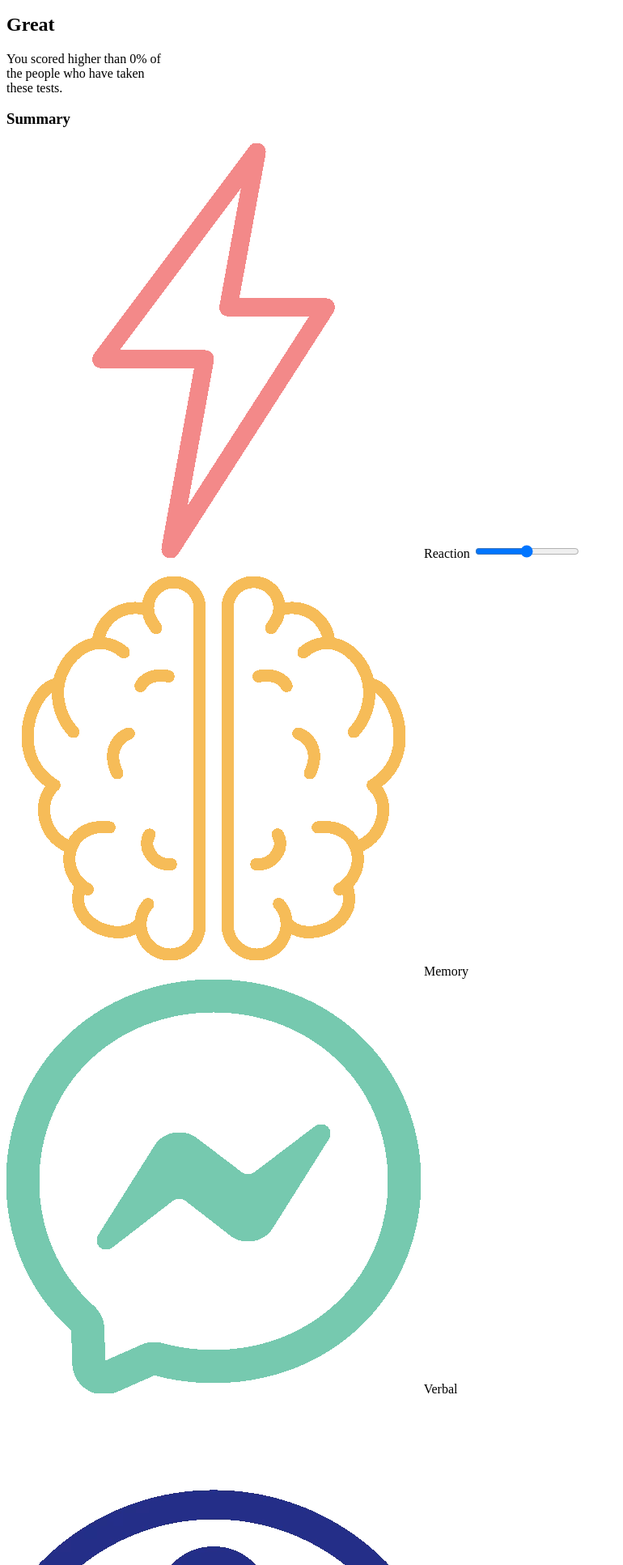
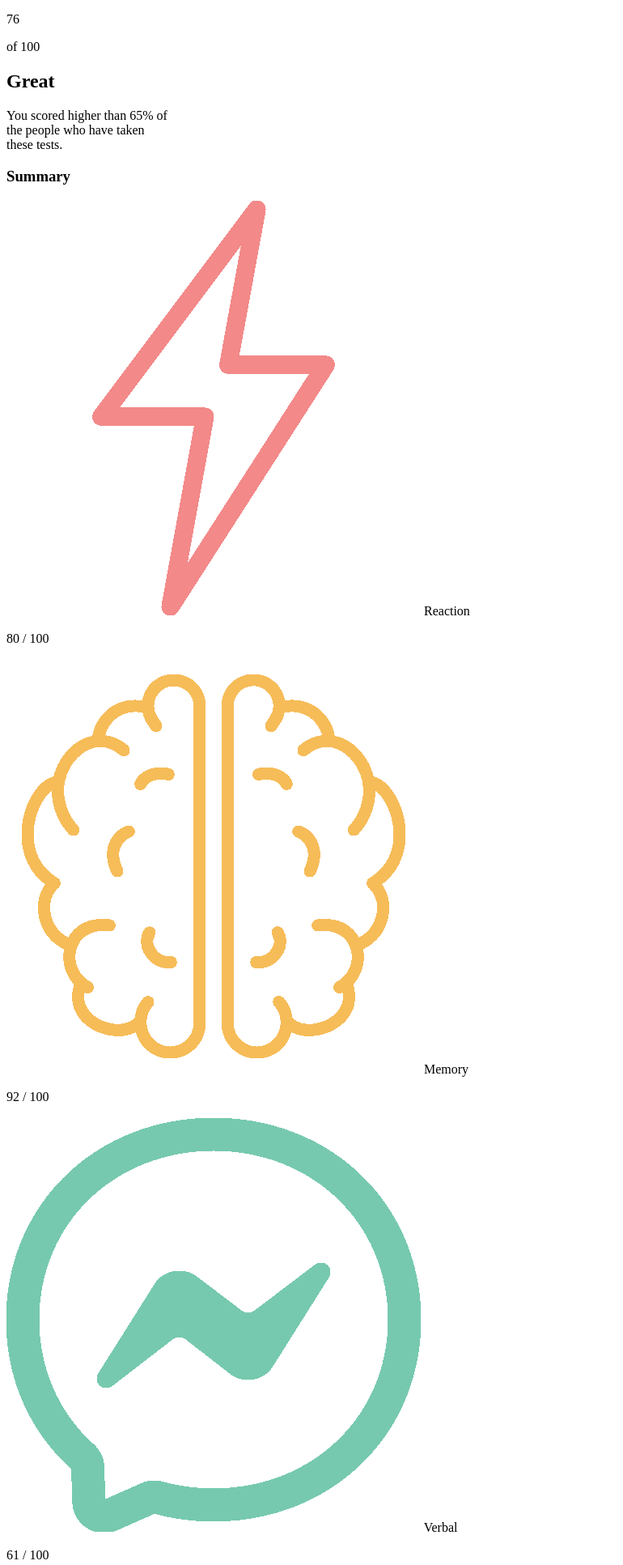
Before and after one commit to ClebSantos404/Summary-Component, a plain HTML site: page index.html in a window 1280 px wide. Shown: the part 44-1977 px from the top of the page at 81% size, without its empty margins (0-770 px from the left). Drawn offline with Linux system fonts and the light colour scheme.

Commit message:
:boom: fix: reverting changes

```diff
--- a/index.html
+++ b/index.html
@@ -1,10 +1,10 @@
 <!DOCTYPE html>
 <html lang="en">
   <head>
-  <meta charset="UTF-8">
-  <meta http-equiv="X-UA-Compatible" content="IE=edge">
-  <meta name="viewport" content="width=device-width, initial-scale=1.0">
-  <link rel="stylesheet" href="assets/css/styles.css">
+    <meta charset="UTF-8" />
+    <meta http-equiv="X-UA-Compatible" content="IE=edge" />
+    <meta name="viewport" content="width=device-width, initial-scale=1.0" />
+    <link rel="stylesheet" href="assets/css/styles.css" />
     <title>Sumnary Component</title>
   </head>
   <body>
@@ -14,44 +14,43 @@
           <h3>Your Result</h3>
         </span>
         <div class="result-number">
+          <p>76</p>
+          <span>of 100</span>
         </div>
         <div class="info">
           <h2>Great</h2>
           <p>
-          You scored higher than <span class="percent">0%</span> of <br>
-          the people who have taken <br>
-          these tests.</p>
+            You scored higher than <span class="percent">65%</span> of <br />
+            the people who have taken <br />
+            these tests.
+          </p>
         </div>
       </div>
       <div class="box2">
-      <span class="summary">
         <h3>Summary</h3>
-      </span>
         <div class="results">
           <div class="reaction">
-          <label for="" class="reaction">
-            <img src="assets/image/raioicon.png" alt="Raio Icon">  Reaction <span></span>
-            <input type="range">
-          </label>
+            <p><img src="assets/image/raioicon.png" alt="Raio Icon" /> Reaction</p>
+            <span class="modify-number">80 / 100</span>
           </div>
-        <div>
-          <label for="">
-            <img src="assets/image/brainIcon.png" alt="Brai Icon"> Memory <span></span>
-           </label>
+          <div class="memory">
+            <p><img src="assets/image/brainIcon.png" alt="Brai Icon" /> Memory</p>
+            <span class="modify-number">92 / 100</span>
           </div>
-        <div>
-          <label for="">
-            <img src="assets/image/chat.png" alt="hat Icon"> Verbal <span></span>
-          </label>
+
+            <div class="verbal">
+             <p><img src="assets/image/chat.png" alt="hat Icon" /> Verbal</p>
+            <span class="modify-number">61 / 100</span>
           </div>
-        <div>
-          <label for="">
-            <img src="assets/image/eyerIcon.webp" alt="eyer icon"> Visual <span></span>
-          </label>
+          <div class="visual">
+            <p><img src="assets/image/eyerIcon.webp" alt="eyer icon" /> Visual</p>
+            <span class="modify-number">72 / 100</span>
+          </div>
+          <div class="btn">
+            <button>Continue</button>
           </div>
         </div>
       </div>
     </div>
-
   </body>
 </html>
```
Lines whose indentation alone changed are shown as unchanged.
